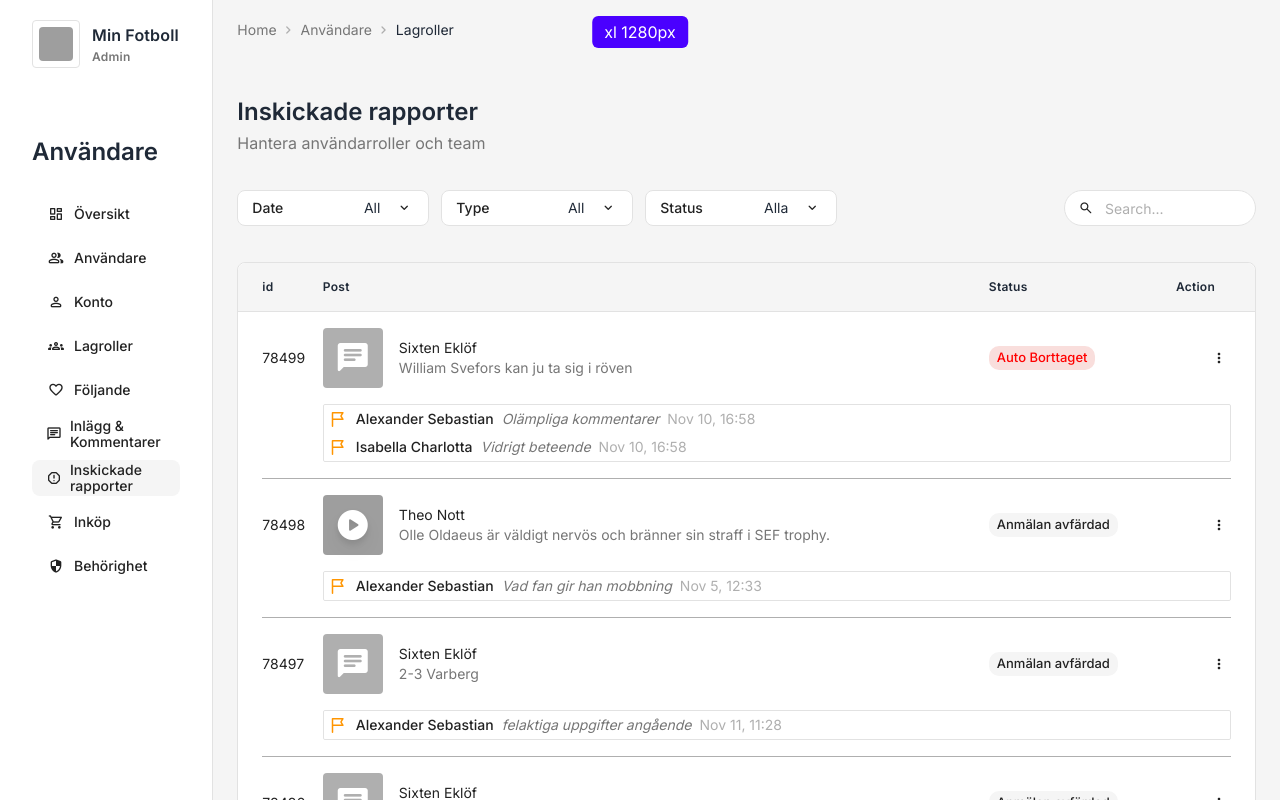
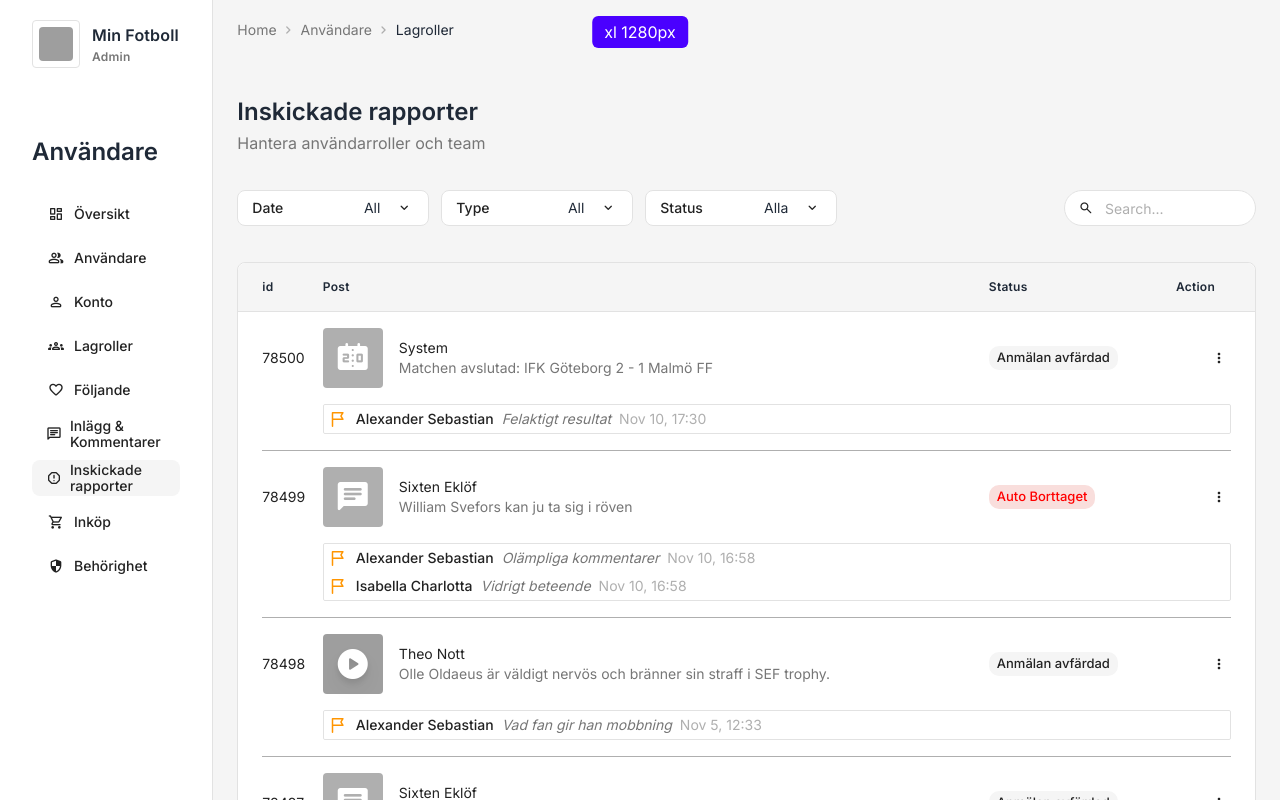
Before and after one commit to DanBilly13/SwAdmin, a React (Vite) app: page /#/anvandare/inskickade-rapporter in a window 1280 px wide. Shown: the top 800 px of the page. Built offline with nearby package versions, Linux system fonts and the light colour scheme; grey boxes are pictures that could not be loaded; the HTML template or start-up script is replaced by a standard one.

Commit message:
fix: thumbnail type error and display for all post types

```diff
--- a/src/components/atoms/Thumbnail/Thumbnail.tsx
+++ b/src/components/atoms/Thumbnail/Thumbnail.tsx
@@ -4,7 +4,12 @@ import { getAssetPath } from "../../../utils/paths";
 import { Icon } from "../Icon/Icon";
 
 export type ThumbnailSize = "lg" | "md" | "sm" | "xsm";
-export type ThumbnailType = "image" | "teamBadge" | "icon" | "comment";
+export type ThumbnailType =
+  | "image"
+  | "teamBadge"
+  | "icon"
+  | "comment"
+  | "matchEvent";
 
 const sizeClasses: Record<ThumbnailSize, string> = {
   lg: "w-[60px] h-[60px]",
@@ -81,6 +86,15 @@ export const Thumbnail = ({
         <div className="w-full h-full rounded bg-content-tertiary flex items-center justify-center">
           <Icon name="chat" size={iconSize[size]} color="text-white" fill={1} />
         </div>
+      ) : type === "matchEvent" ? (
+        <div className="w-full h-full rounded bg-content-tertiary flex items-center justify-center">
+          <Icon
+            name="scoreboard"
+            size={iconSize[size]}
+            color="text-white"
+            fill={1}
+          />
+        </div>
       ) : type === "icon" ? (
         <div
           className={classNames(
@@ -100,7 +114,7 @@ export const Thumbnail = ({
             src={imgSrc}
             alt={alt}
             onError={handleError}
-            className={classNames("w-full h-full object-cover rounded", {
+            className={classNames("w-full h-full rounded object-cover", {
               "opacity-50": disabled,
             })}
           />
--- a/src/data/reports.ts
+++ b/src/data/reports.ts
@@ -1,6 +1,6 @@
 import { getAssetPath } from "../utils/paths";
 
-export type PostType = "comment" | "video" | "image";
+export type PostType = "comment" | "video" | "image" | "matchEvent";
 
 export interface Report {
   id: number;
@@ -20,6 +20,18 @@ export interface Report {
 }
 
 export const reports: Report[] = [
+  {
+    id: 78500,
+    postType: "matchEvent",
+    postAuthor: "System",
+    postText: "Matchen avslutad: IFK Göteborg 2 - 1 Malmö FF",
+    firstReporter: "Alexander Sebastian",
+    firstReason: "Felaktigt resultat",
+    firstReportDate: "Nov 10, 17:30",
+    date: "Nov 10, 17:30",
+    status: "Anmälan avfärdad",
+    statusDate: "Nov 12 2024",
+  },
   {
     id: 78499,
     postType: "comment",
--- a/src/pages/anvandare/InskickadeRapporter.tsx
+++ b/src/pages/anvandare/InskickadeRapporter.tsx
@@ -124,13 +124,16 @@ const tableData: TableRowData[] = reports.map((report) => ({
       title: report.postAuthor,
       description: report.postText,
       thumbnail: {
-        src: report.thumbnailSrc,
+        src: report.thumbnailSrc || "",
         size: "lg",
-        type: report.postType === "comment" ? "comment" : "image",
-        isVideo: report.postType === "video",
+        type: report.postType === "comment"
+          ? "comment"
+          : report.postType === "matchEvent"
+          ? "matchEvent"
+          : "image",
+        isVideo: report.postType === "video"
       },
     },
-
     {
       type: "text",
       NotificationsCard: {
```
